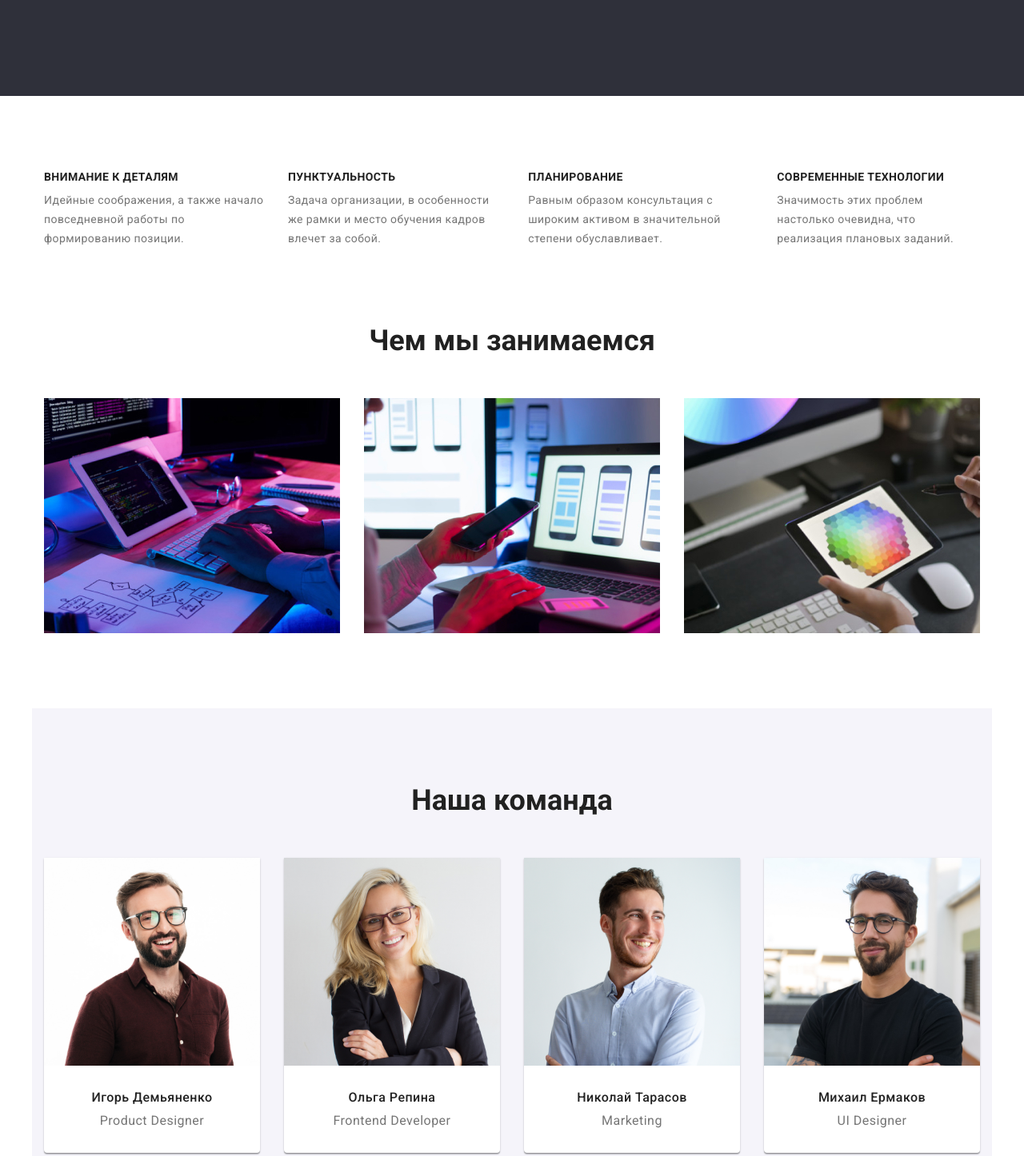
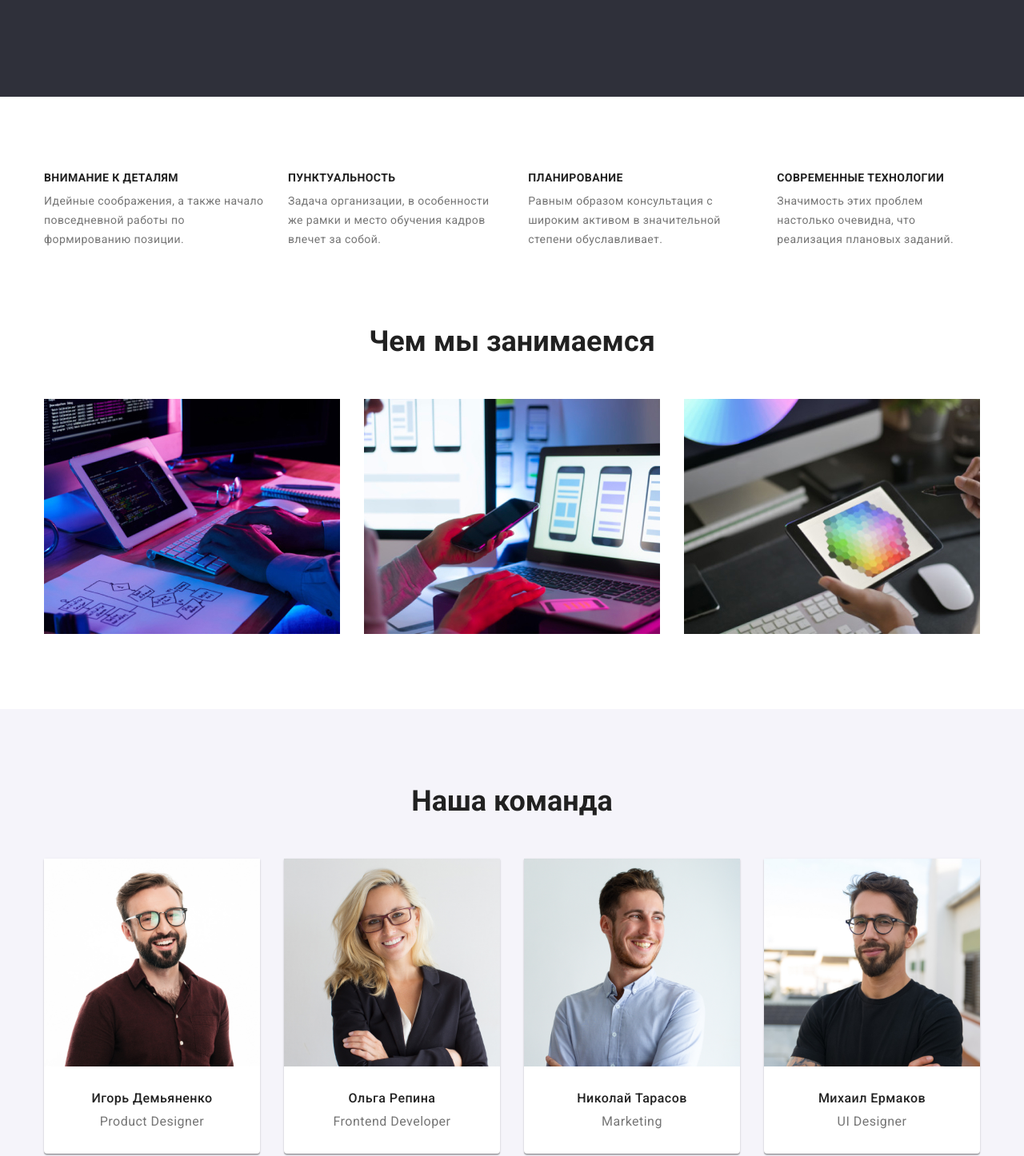
Before and after one commit to Maksym-Sharafan/goit-markup-hw-03, a plain HTML site: page index.html in a window 1280 px wide. Shown: the part 560-2006 px from the top of the page at 80% size. Drawn offline with Linux system fonts and the light colour scheme.

Commit message:
first changes

```diff
--- a/index.html
+++ b/index.html
@@ -14,7 +14,6 @@
     <title>WebStudio</title>
 </head>
 <body>
-
         <!--header-->
         <header class="header">
             <nav class="nav">
@@ -59,7 +58,8 @@
 
             <!--advantages-->
 
-                <section class="main-container">
+            <section class="advantages">
+                <div class="container">
                     <!-- <h2>Почему именно мы</h2> -->
                     <ul class="advantages-list">
                         <li class="advantages-item">
@@ -87,11 +87,13 @@
                             </p>
                         </li>
                     </ul>
+                </div>
             </section>
 
             <!--activity-->
 
-                <section class="main-container activity">
+            <section class="activity">
+                <div class="container">
                     <h2 class="title">Чем мы занимаемся</h2>
                     <ul class="activity-list">
                         <li class="activity-item">
@@ -104,11 +106,13 @@
                             <img src="./Images/work3.jpg" alt="" width="370">
                         </li>
                     </ul>
+                </div>
             </section>
 
             <!--team-->
 
-                <section class="main-container team">
+            <section class="team">
+                <div class="container">
                     <h2 class="title">Наша команда</h2>
                     <ul class="team-list">
                         <li class="team-item">
@@ -132,13 +136,14 @@
                             <p class="position">UI Designer</p>
                         </li>
                     </ul>
+                </div>
             </section>
         </main>
 
         <!--Footer-->
 
         <footer class="footer">
-            <div class="container footer-container">
+            <div class="container">
                 <a class="logo" href="/"><span>Web</span>Studio</a>
                 <address>
                     <ul>
@@ -157,6 +162,5 @@
                 </address>
             </div>
         </footer>
-
 </body>
 </html>
--- a/style.css
+++ b/style.css
@@ -37,8 +37,7 @@ body {
   background-color: var(--body-bg-color);
 }
 
-.container,
-.main-container {
+.container {
   max-width: 1200px;
   padding-left: 15px;
   padding-right: 15px;
@@ -53,6 +52,13 @@ body {
   display: flex;
   align-items: center;
 }
+
+.header {
+  border-bottom-width: 1px;
+  border-bottom-style: solid;
+  border-bottom-color: #ececec;
+}
+
 .logo {
   font-family: "Raleway", sans-serif;
   font-style: normal;
@@ -71,10 +77,6 @@ body {
   padding-left: 0;
   margin-left: 94px;
 }
-
-/* .nav-list .item:not(:last-child) {
-  margin-right: 50px;
-} */
 
 .nav-list .item + .item {
   margin-left: 40px;
@@ -118,10 +120,6 @@ body {
 }
 
 /* main */
-
-.main-container {
-  padding-top: 94px;
-}
 
 /* hero */
 .hero {
@@ -172,6 +170,10 @@ body {
 
 /* advantages */
 
+.advantages {
+  padding-top: 94px;
+}
+
 .advantages-list {
   display: flex;
 }
@@ -205,6 +207,7 @@ body {
 /* activity */
 
 .activity {
+  padding-top: 94px;
   padding-bottom: 94px;
 }
 
@@ -229,8 +232,10 @@ body {
 
 /* team */
 .team {
+  padding-top: 94px;
+  padding-bottom: 94px;
+
   background: var(--bg-section-team);
-  padding-bottom: 94px;
 }
 
 .team-list {
@@ -276,12 +281,10 @@ body {
 
 /* footer */
 .footer {
-  background: var(--bg-hero-footer);
-}
-
-.footer-container {
   padding-top: 60px;
   padding-bottom: 60px;
+
+  background: var(--bg-hero-footer);
 }
 
 .footer .logo {
@@ -324,6 +327,11 @@ body {
 
 /* filters */
 
+.portfolio {
+  padding-top: 94px;
+  padding-bottom: 94px;
+}
+
 .filters {
   display: flex;
   justify-content: center;
@@ -357,10 +365,6 @@ body {
 }
 
 /* projects */
-
-.portfolio {
-  padding-bottom: 94px;
-}
 
 .projects {
   display: flex;
```
Also changed, not shown: portfolio.html (+4 -3 lines). Lines whose indentation alone changed are shown as unchanged.
